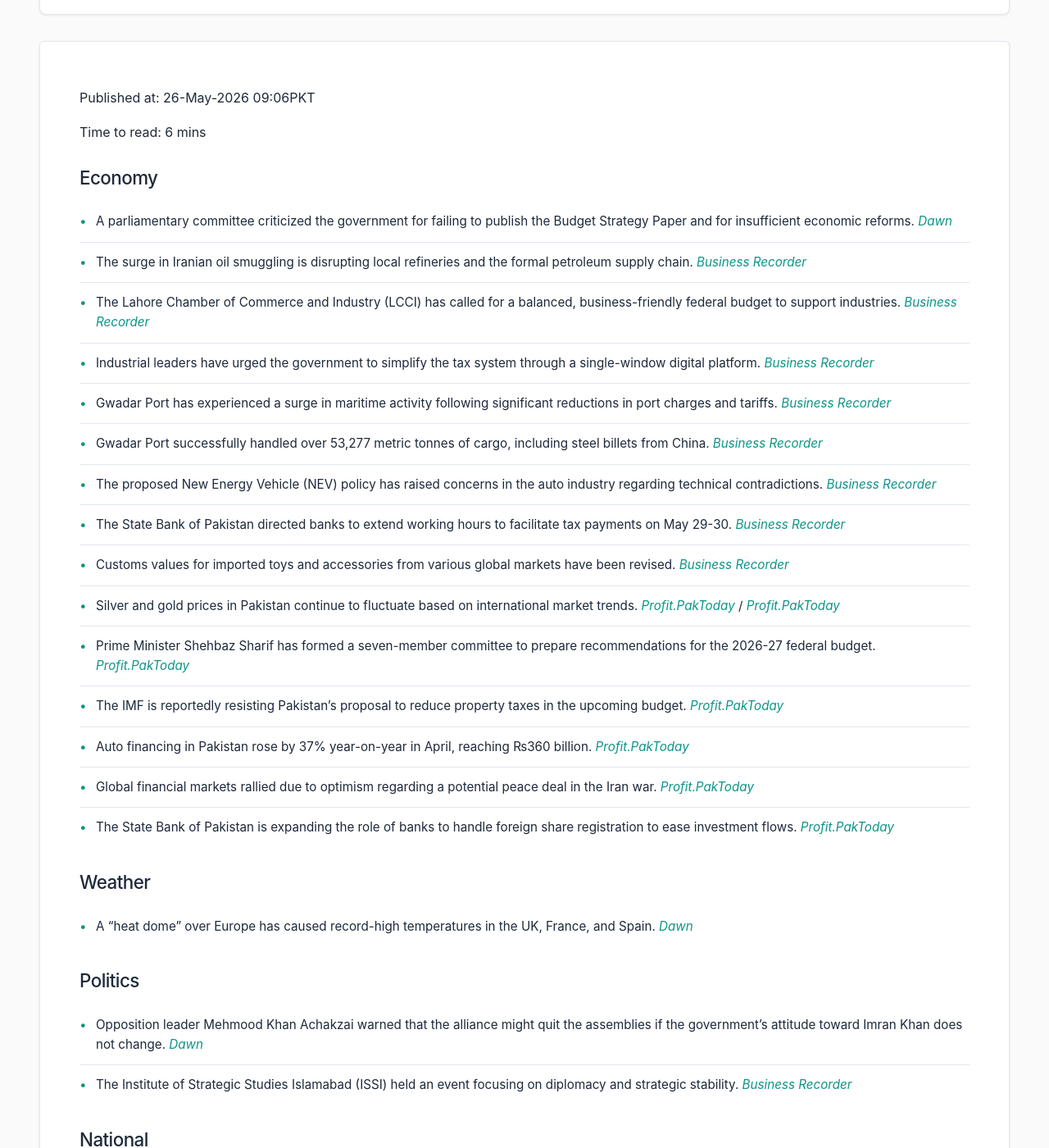
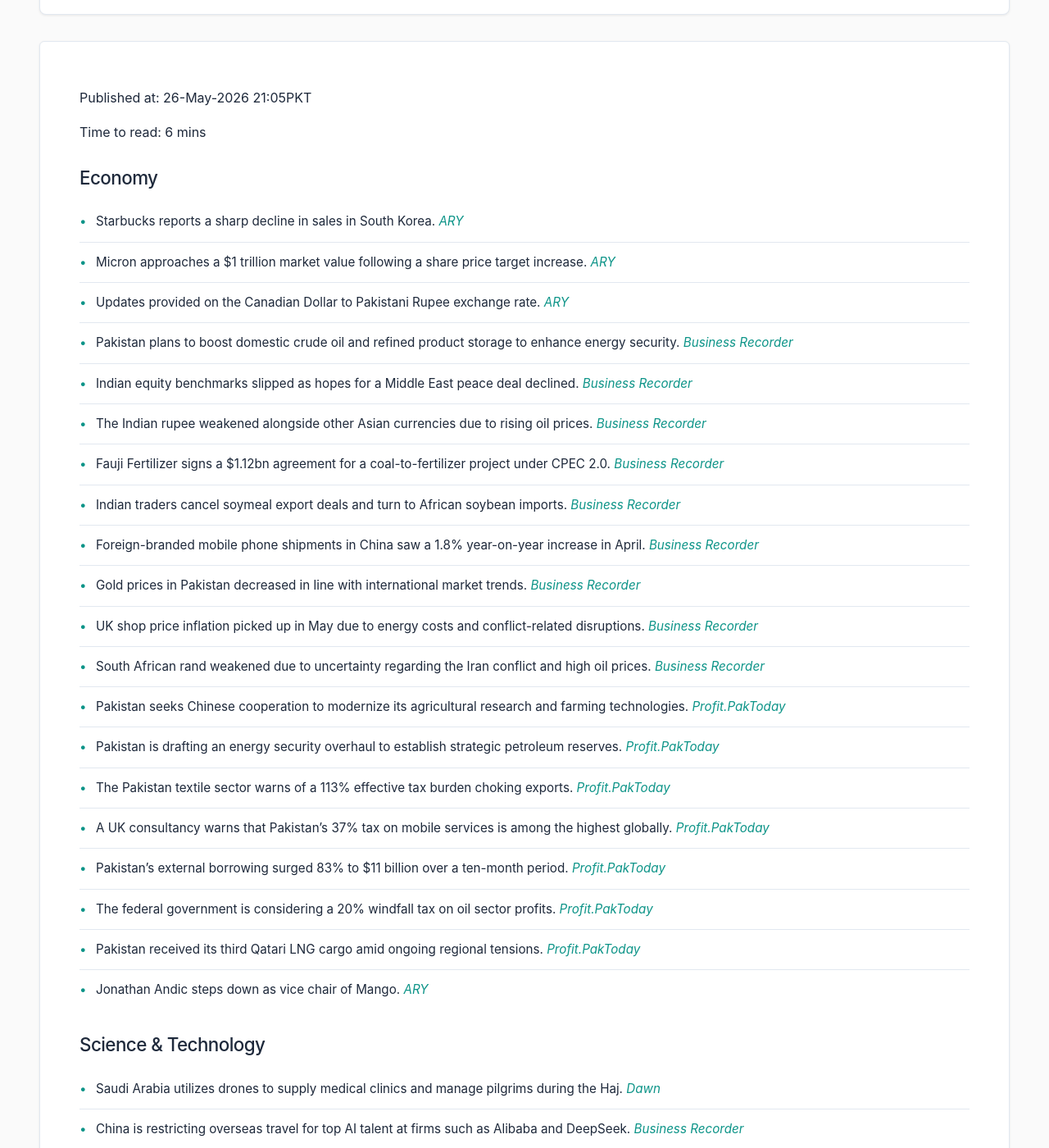
Before and after one commit to zsubzwary/news, a Jekyll site: the page built from en/index.md, in a window 1280 px wide and 1400 px high, scrolled down 209 px. Shown: the whole window at 82% size. Built offline with Jekyll 4.4.1, drawn with Linux system fonts in a browser that asks for light colours; some web fonts are replaced; comment, search, counter and statistics services are not loaded; some of the changed text lies outside the part shown.

Commit message:
DateTime; 2026-05-26T16:05:05.913Z

```diff
--- a/en/index.md
+++ b/en/index.md
@@ -4,68 +4,79 @@ title: Pakistan News Briefing
 lang: en
 ---
 
-Published at: 26-May-2026 09:06PKT
+Published at: 26-May-2026 21:05PKT
 
 Time to read: 6 mins
 
 ### Economy
-- A parliamentary committee criticized the government for failing to publish the Budget Strategy Paper and for insufficient economic reforms. *[Dawn](https://www.dawn.com/news/2003126/na-panel-takes-govt-to-task-over-budget-preparation-reforms)*
-- The surge in Iranian oil smuggling is disrupting local refineries and the formal petroleum supply chain. *[Business Recorder](https://www.brecorder.com/news/40422792/oil-smuggling-a-dangerous-parallel-market)*
-- The Lahore Chamber of Commerce and Industry (LCCI) has called for a balanced, business-friendly federal budget to support industries. *[Business Recorder](https://www.brecorder.com/news/40422809/lcci-demands-govt-present-balanced-business-friendly-federal-budget)*
-- Industrial leaders have urged the government to simplify the tax system through a single-window digital platform. *[Business Recorder](https://www.brecorder.com/news/40422810/govt-urged-to-simplify-tax-system)*
-- Gwadar Port has experienced a surge in maritime activity following significant reductions in port charges and tariffs. *[Business Recorder](https://www.brecorder.com/news/40422812/gwadar-port-sees-maritime-surge-after-me-crisis-tariff-cut)*
-- Gwadar Port successfully handled over 53,277 metric tonnes of cargo, including steel billets from China. *[Business Recorder](https://www.brecorder.com/news/40422815/gwadar-port-handles-over-53277-mt-of-cargo)*
-- The proposed New Energy Vehicle (NEV) policy has raised concerns in the auto industry regarding technical contradictions. *[Business Recorder](https://www.brecorder.com/news/40422817/auto-industry-concerned-at-proposed-nev-policy)*
-- The State Bank of Pakistan directed banks to extend working hours to facilitate tax payments on May 29-30. *[Business Recorder](https://www.brecorder.com/news/40422819/sbp-directs-banks-to-facilitate-tax-payments-on-may-29-30)*
-- Customs values for imported toys and accessories from various global markets have been revised. *[Business Recorder](https://www.brecorder.com/news/40422822/values-of-imported-toys-amp-toy-partsaccessories-revised)*
-- Silver and gold prices in Pakistan continue to fluctuate based on international market trends. *[Profit.PakToday](https://profit.pakistantoday.com.pk/2026/05/26/silver-price-in-pakistan-for-today-may-26-2026/)* / *[Profit.PakToday](https://profit.pakistantoday.com.pk/2026/05/26/gold-price-in-pakistan-for-today-may-26-2026/)*
-- Prime Minister Shehbaz Sharif has formed a seven-member committee to prepare recommendations for the 2026-27 federal budget. *[Profit.PakToday](https://profit.pakistantoday.com.pk/2026/05/26/pm-forms-seven-member-committee-for-budget-2026-27-recommendations/)*
-- The IMF is reportedly resisting Pakistan's proposal to reduce property taxes in the upcoming budget. *[Profit.PakToday](https://profit.pakistantoday.com.pk/2026/05/26/imf-resists-pakistan-plan-to-cut-property-taxes-ahead-of-fy27-budget-report/)*
-- Auto financing in Pakistan rose by 37% year-on-year in April, reaching ₨360 billion. *[Profit.PakToday](https://profit.pakistantoday.com.pk/2026/05/26/pakistan-auto-financing-rises-37-to-%e2%82%a8360-billion-in-april/)*
-- Global financial markets rallied due to optimism regarding a potential peace deal in the Iran war. *[Profit.PakToday](https://profit.pakistantoday.com.pk/2026/05/25/markets-rally-as-iran-war-deal-hopes-lift-risk-appetite-oil-slides/)*
-- The State Bank of Pakistan is expanding the role of banks to handle foreign share registration to ease investment flows. *[Profit.PakToday](https://profit.pakistantoday.com.pk/2026/05/25/sbp-expands-role-of-banks-in-foreign-shareholding-system-to-ease-investment-flows/)*
+- Starbucks reports a sharp decline in sales in South Korea. *[ARY](https://arynews.tv/starbucks-sees-sharp-drop-in-korea-sales)*
+- Micron approaches a $1 trillion market value following a share price target increase. *[ARY](https://arynews.tv/micron-stock-surges-after-ubs-price-target-update)*
+- Updates provided on the Canadian Dollar to Pakistani Rupee exchange rate. *[ARY](https://arynews.tv/canadian-dollar-to-pakistani-rupee-rate-today-may-26-2026)*
+- Pakistan plans to boost domestic crude oil and refined product storage to enhance energy security. *[Business Recorder](https://www.brecorder.com/news/40422888/pakistan-plans-oil-reserves-storage-push-as-hormuz-constraints-expose-vulnerabilities)*
+- Indian equity benchmarks slipped as hopes for a Middle East peace deal declined. *[Business Recorder](https://www.brecorder.com/news/40422883/indias-share-benchmarks-slip-as-mideast-peace-deal-hopes-ebb)*
+- The Indian rupee weakened alongside other Asian currencies due to rising oil prices. *[Business Recorder](https://www.brecorder.com/news/40422884/indian-rupee-slips-with-asian-peers-as-hopes-of-imminent-us-iran-peace-deal-falter)*
+- Fauji Fertilizer signs a $1.12bn agreement for a coal-to-fertilizer project under CPEC 2.0. *[Business Recorder](https://www.brecorder.com/news/40422885/fauji-fertilizer-inks-112bn-project-under-cpec-20)*
+- Indian traders cancel soymeal export deals and turn to African soybean imports. *[Business Recorder](https://www.brecorder.com/news/40422877/india-cancels-soymeal-export-deals-turns-to-african-soybean-imports-sources-say)*
+- Foreign-branded mobile phone shipments in China saw a 1.8% year-on-year increase in April. *[Business Recorder](https://www.brecorder.com/news/40422876/april-shipments-of-foreign-branded-phones-in-china-up-18-yy-caict-data-shows)*
+- Gold prices in Pakistan decreased in line with international market trends. *[Business Recorder](https://www.brecorder.com/news/40422873/gold-price-drops-by-rs2700-per-tola-in-pakistan)*
+- UK shop price inflation picked up in May due to energy costs and conflict-related disruptions. *[Business Recorder](https://www.brecorder.com/news/40422872/uk-shop-price-inflation-picks-up-retailers-ask-government-to-help)*
+- South African rand weakened due to uncertainty regarding the Iran conflict and high oil prices. *[Business Recorder](https://www.brecorder.com/news/40422870/south-african-rand-slips-on-iran-uncertainty-ahead-of-key-central-bank-data)*
+- Pakistan seeks Chinese cooperation to modernize its agricultural research and farming technologies. *[Profit.PakToday](https://profit.pakistantoday.com.pk/2026/05/26/pakistan-seeks-chinese-backing-to-revive-agricultural-research-expand-farm-modernization/)*
+- Pakistan is drafting an energy security overhaul to establish strategic petroleum reserves. *[Profit.PakToday](https://profit.pakistantoday.com.pk/2026/05/26/pakistan-eyes-strategic-oil-reserves-as-government-drafts-energy-security-overhaul/)*
+- The Pakistan textile sector warns of a 113% effective tax burden choking exports. *[Profit.PakToday](https://profit.pakistantoday.com.pk/2026/05/26/textile-sector-warns-113-effective-tax-burden-is-choking-exports-ahead-of-fy27-budget/)*
+- A UK consultancy warns that Pakistan's 37% tax on mobile services is among the highest globally. *[Profit.PakToday](https://profit.pakistantoday.com.pk/2026/05/26/pakistans-37-tax-on-mobile-services-among-worlds-highest-uk-consultancy-warns/)*
+- Pakistan's external borrowing surged 83% to $11 billion over a ten-month period. *[Profit.PakToday](https://profit.pakistantoday.com.pk/2026/05/26/pakistans-external-borrowing-jumps-83-to-11-billion-in-10-months/)*
+- The federal government is considering a 20% windfall tax on oil sector profits. *[Profit.PakToday](https://profit.pakistantoday.com.pk/2026/05/26/govt-weighs-20-windfall-tax-on-oil-sector-profits-earned-during-gulf-war/)*
+- Pakistan received its third Qatari LNG cargo amid ongoing regional tensions. *[Profit.PakToday](https://profit.pakistantoday.com.pk/2026/05/26/third-qatar-lng-cargo-in-two-weeks-crosses-hormuz-reaches-pakistan-amid-gulf-tensions/)*
+- Jonathan Andic steps down as vice chair of Mango. *[ARY](https://arynews.tv/jonathan-andic-steps-down-as-vice-chair-of-mango)*
+
+### Science & Technology
+- Saudi Arabia utilizes drones to supply medical clinics and manage pilgrims during the Haj. *[Dawn](https://www.dawn.com/news/2003284/saudi-arabia-turns-to-drones-to-shield-pilgrims-from-extreme-heat)*
+- China is restricting overseas travel for top AI talent at firms such as Alibaba and DeepSeek. *[Business Recorder](https://www.brecorder.com/news/40422874/china-restricts-overseas-travel-for-top-ai-talent-at-alibaba-and-deepseek-bloomberg-news-reports)*
+- South Korea aims to launch its first nuclear-powered submarine by the mid-2030s. *[Business Recorder](https://www.brecorder.com/news/40422869/south-korea-aims-to-launch-first-nuclear-powered-submarine-by-mid-2030s)*
 
 ### Weather
-- A "heat dome" over Europe has caused record-high temperatures in the UK, France, and Spain. *[Dawn](https://www.dawn.com/news/2003065/mini-version-of-hell-heat-dome-over-europe-scorches-uk-france-spain)*
+- Western Europe experiences record-breaking temperatures due to a "heat dome" effect. *[Dawn](https://www.dawn.com/news/2003256/more-climate-records-under-threat-as-spring-heatwave-bakes-western-europe)*
+- Seven deaths have been reported in France due to circumstances related to the current heatwave. *[Business Recorder](https://www.brecorder.com/news/40422875/seven-die-in-france-from-causes-related-to-heatwave)*
 
 ### Politics
-- Opposition leader Mehmood Khan Achakzai warned that the alliance might quit the assemblies if the government's attitude toward Imran Khan does not change. *[Dawn](https://www.dawn.com/news/2003056/opposition-may-quit-assemblies-if-govt-does-not-change-its-attitude-towards-imran-achakzai)*
-- The Institute of Strategic Studies Islamabad (ISSI) held an event focusing on diplomacy and strategic stability. *[Business Recorder](https://www.brecorder.com/news/40422816/issi-hosts-event-to-commemorate-youm-e-takbeer)*
+- US President Donald Trump to undergo an annual physical amid scrutiny of his health. *[Dawn](https://www.dawn.com/news/2003248/trump-near-80-to-have-annual-physical-amid-scrutiny-of-recent-ailments)*
+- Donald Trump reiterates claims that the 2020 election was "rigged." *[ARY](https://arynews.tv/trump-claims-2020-election-rigged-at-least-107-times-in-six-months-as-midterms-loom)*
 
 ### National
-- A massive explosion in Quetta's Faqirabad neighborhood has left many homes unsafe and uninhabitable. *[Dawn](https://www.dawn.com/news/2003127/quetta-bombing-leaves-ill-fated-neighbourhood-uninhabitable)*
-- Experts emphasized the importance of diplomacy and new technologies to deter security threats from India. *[Dawn](https://www.dawn.com/news/2003068/diplomacy-new-war-technology-vital-to-deter-india-say-experts)*
-- The Supreme Court ruled that family courts cannot grant a *khula* without a wife's explicit and informed consent. *[Dawn](https://www.dawn.com/news/2003125/sc-rules-against-khula-sans-wifes-explicit-consent)*
-- The Punjab government has deferred a plan to rename historical roads to avoid backlash from extremist elements. *[Dawn](https://www.dawn.com/news/2003180/punjab-govt-defers-roads-renaming-plan-to-avert-backlash)*
-- The Lahore High Court ruled that immigration authorities cannot restrict travel based on vague or unsubstantiated suspicions. *[Dawn](https://www.dawn.com/news/2003124/lhc-rules-fia-cannot-stop-travel-on-vague-suspicions)*
-- The Sindh High Court has acquitted the former NBP president in a Rs54 billion loan scam case. *[Dawn](https://www.dawn.com/news/2003123/shc-acquits-ex-nbp-chief-in-rs54bn-loan-scam-case)*
-- A fire in Islamabad's Margalla Hills has been successfully brought under control. *[Dawn](https://www.dawn.com/news/2003045/margalla-hills-fire-brought-under-control-cooling-process-underway-district-admin)*
-- A newly married couple was shot dead in Karachi's Malir area while returning from court. *[Dawn](https://www.dawn.com/news/2003054/newly-married-couple-shot-dead-in-karachis-malir-area-police)*
-- Prince Aga Khan has assured the KP Chief Minister of future investments in the province. *[Dawn](https://www.dawn.com/news/2003033/prince-aga-khan-assures-kp-cm-sohail-afridi-of-investment-in-the-province)*
-- Militants blew up a government school and a basic health unit in the Tank district of KP. *[Dawn](https://www.dawn.com/news/2003026/militants-blow-up-govt-school-basic-health-unit-in-kps-tank)*
-- A suicide bombing near the Chaman railway crossing in Quetta has caused significant devastation and loss of life. *[Business Recorder](https://www.brecorder.com/news/40422793/quetta-bombing-terrorism-continues-to-pose-a-grave-threat)*
-- Punjab Chief Minister Maryam Nawaz has ordered inspections of buses and terminals ahead of Eid ul Azha. *[Business Recorder](https://www.brecorder.com/news/40422804/punjab-cm-orders-inspection-of-buses-terminals)*
-- Eleven people lost their lives in a tragic traffic accident on the Swat Expressway. *[Business Recorder](https://www.brecorder.com/news/40422806/condolence)*
-- Administrative and sanitation arrangements have been finalized in Punjab for the upcoming Eid-ul-Azha. *[Business Recorder](https://www.brecorder.com/news/40422808/arrangements-finalised-for-eid-ul-azha-days-azma)*
-- The Supreme Court confirmed that no pre-arrest or post-arrest bail cases are pending at its Islamabad seat. *[Business Recorder](https://www.brecorder.com/news/40422814/sc-confirms-no-pre-arrest-or-post-arest-bail-cases-pending)*
-- The Sindh Assembly saw intense protests from MQM legislators regarding water shortages in Karachi. *[Business Recorder](https://www.brecorder.com/news/40422818/sindh-pa-witnesses-noisy-protest-over-water-shortages)*
-- Eighteen people were killed in a crash on the Swat Expressway involving a passenger coach and a parked bus. *[Business Recorder](https://www.brecorder.com/news/40422820/18-killed-7-injured-in-swat-expressway-accident)*
-- The Islamabad High Court has granted a stay against CDA action against residents of One Constitution Avenue. *[Profit.PakToday](https://profit.pakistantoday.com.pk/2026/05/25/ihc-halts-cda-action-against-one-constitution-avenue-residents-grants-stay-on-appeals/)*
+- Prince Rahim completes a week-long visit to Pakistan with commitments to development. *[Dawn](https://www.dawn.com/news/2003265/prince-rahim-winds-up-pakistan-visit-after-week-of-meetings-with-political-leadership-development-assurances)*
+- Jail authorities request a medical examination for alleged drug queenpin Anmol due to kidney pain. *[Dawn](https://www.dawn.com/news/2003283/jail-authorities-request-medical-examination-of-alleged-drug-queenpin-anmol-over-kidney-pain)*
+- Police arrest a suspect in the killing of a newly married couple in Karachi's Malir area. *[Dawn](https://www.dawn.com/news/2003254/police-arrest-suspect-in-killing-of-newly-married-couple-in-karachis-malir-spokesperson)*
+- KP Information Minister dismisses reports of PTI MPAs forming a group against CM Afridi. *[Dawn](https://www.dawn.com/news/2003238/baseless-and-fabricated-kp-info-minister-dismisses-reports-of-pti-mpas-forming-group-against-cm-afridi)*
+- Deputy PM Ishaq Dar travels to New York to address a high-level UNSC debate. *[Dawn](https://www.dawn.com/news/2003210/dpm-dar-to-address-high-level-unsc-debate-in-new-york-amid-busy-day-of-engagements)*
+- The Punjab government defers a plan to rename roads to avoid potential backlash. *[Dawn](https://www.dawn.com/news/2003180/punjab-govt-defers-roads-renaming-plan-to-avert-backlash)*
+- A powerful bombing in Quetta leaves a neighborhood near Chaman railway crossing uninhabitable. *[Dawn](https://www.dawn.com/news/2003127/quetta-bombing-leaves-ill-fated-neighbourhood-uninhabitable)*
+- The Supreme Court rules that khula requires a wife's explicit and informed consent. *[Dawn](https://www.dawn.com/news/2003125/sc-rules-against-khula-sans-wife-s-explicit-consent)*
+- UNESCO praises the completion of the Picture Wall restoration at Lahore Fort. *[Business Recorder](https://www.brecorder.com/news/40422740/lahore-fort-picture-wall-restoration-a-milestone-for-heritage-conservation)*
+- Sindh High Court acquits former NBP president Syed Ahmed Iqbal Ashraf in the Hascol loan case. *[Profit.PakToday](https://profit.pakistantoday.com.pk/2026/05/26/sindh-high-court-acquits-former-nbp-president-syed-ahmed-iqbal-ashraf-in-%e2%82%a854-billion-hascol-loan-case/)*
 
 ### International
-- US forces carried out strikes on Iranian missile sites, threatening a fragile Middle East ceasefire. *[Dawn](https://www.dawn.com/news/2003162/us-carries-out-self-defence-strikes-in-iran-despite-ceasefire)*
-- An Iranian diplomat is expected to miss a key UN Security Council debate due to a US visa denial. *[Dawn](https://www.dawn.com/news/2003096/araghchi-to-miss-un-debate-after-us-denies-visa)*
-- Donald Trump has linked a potential Iran peace deal to widespread normalization with Israel via the Abraham Accords. *[Dawn](https://www.dawn.com/news/2003043/trump-demands-widespread-sign-up-to-abraham-accords-as-part-of-iran-peace-deal)*
-- Chinese President Xi Jinping met PM Shehbaz Sharif, praising the "unbreakable" ties between China and Pakistan. *[Dawn](https://www.dawn.com/news/2002979/chinas-xi-hails-unbreakable-ties-praises-pakistans-role-in-iran-peace-efforts-as-he-meets-pm-shehbaz)*
-- Iranian pilgrims in Makkah expressed a sense of peace and safety during the Haj pilgrimage. *[Dawn](https://www.dawn.com/news/2003108/iranians-find-peace-and-safety-during-haj)*
-- The former leader of the Scottish National Party pleaded guilty to embezzling $540,000. *[ARY](https://arynews.tv/murrell-pleads-guilty-to-embezzlement-charges)*
-- Chinese Consul General Sun Yan reaffirmed China's support for Pakistan's stability and development. *[Business Recorder](https://www.brecorder.com/news/40422803/chinese-cg-reaffirms-support-to-countrys-stability-development)*
-- Deputy PM Ishaq Dar has departed for New York to participate in the UN Security Council debate. *[Business Recorder](https://www.brecorder.com/news/40422813/dar-departs-for-new-york-to-participate-in-unsc-debate)*
-- The British High Commissioner met with Pakistan's Finance Minister to discuss bilateral economic cooperation. *[Business Recorder](https://www.brecorder.com/news/40422821/uk-hc-assured-of-policy-continuation-and-fiscal-discipline)*
-- The US and Iran are reportedly discussing a framework to reopen the Strait of Hormuz following a potential deal. *[Profit.PakToday](https://profit.pakistantoday.com.pk/2026/05/25/us-iran-discuss-plan-to-reopen-strait-of-hormuz-after-potential-deal-report/)*
-- Pakistan and the UK are reviewing their reform agendas amid regional economic uncertainty. *[Profit.PakToday](https://profit.pakistantoday.com.pk/2026/05/25/pakistan-uk-review-reform-agenda-amid-regional-economic-uncertainty/)*
+- Haj sermons emphasize the need for Muslim unity and improved conditions for the Ummah. *[Dawn](https://www.dawn.com/news/2003259/prayers-offered-for-muslim-unity-ummahs-better-conditions-in-haj-sermon-as-pilgrims-gather-at-arafat)*
+- Climate Minister Musadik Malik urges India to respect the Indus Waters Treaty. *[Dawn](https://www.dawn.com/news/2003262/climate-minister-musadik-malik-warns-against-water-aggression-urges-india-to-respect-iwt)*
+- The Israeli military dismisses a former top lawyer following a scandal involving detainee abuse. *[Dawn](https://www.dawn.com/news/2003279/israeli-military-dismisses-former-top-lawyer-from-ranks-over-leaked-2024-video-of-palestinian-detainees-abuse)*
+- Ireland plans to implement a ban on goods from Israeli settlements in the West Bank by July. *[Dawn](https://www.dawn.com/news/2003260/ireland-to-ban-goods-from-israeli-settlements-in-west-bank-by-july)*
+- China and Pakistan reach a new consensus on deepening their strategic partnership. *[Dawn](https://www.dawn.com/news/2003203/china-pakistan-reach-new-broad-consensus-on-boosting-ties)*
+- Iran's supreme leader states regional nations will no longer serve as shields for US bases. *[Dawn](https://www.dawn.com/news/2003236/iran-supreme-leader-says-regional-nations-will-no-longer-be-shields-for-us-bases)*
+- Quad nations agree to build a port in Fiji and sign pacts regarding critical minerals. *[Dawn](https://www.dawn.com/news/2003217/australia-india-japan-us-quad-to-build-a-port-unveil-pact-on-critical-minerals)*
+- US President Donald Trump pushes for more countries to join the Abraham Accords. *[Dawn](https://www.dawn.com/news/2003282/why-trumps-abraham-accords-push-is-a-non-starter)*
+- US forces carry out strikes in southern Iran despite a fragile ceasefire. *[Dawn](https://www.dawn.com/news/2003162/us-carries-out-self-defence-strikes-in-iran-despite-ceasefire)*
+- Iran's judiciary suspends a presidential body that had ordered the restoration of internet access. *[Business Recorder](https://www.brecorder.com/news/40422886/iran-judiciary-suspends-presidential-body-after-it-ordered-internet-restored)*
+- Iranian negotiators are reportedly seeking the release of $24 billion in frozen assets. *[Business Recorder](https://www.brecorder.com/news/40422878/iran-media-says-negotiators-seek-24bn-asset-release-in-us-deal)*
+- India prepares an interim report regarding the anniversary of the Air India crash. *[ARY](https://arynews.tv/india-prepares-interim-not-final-report-as-air-india-crash-anniversary-nears-source-says)*
 
-### Health
-- Health experts have warned of the increased risk of Congo Crimean Haemorrhagic Fever (CCHF) during Eidul Azha. *[Dawn](https://www.dawn.com/news/2003088/concern-over-risk-of-congo-fever-during-eidul-azha)*
-- The WHO reports that the Ebola epidemic is currently outpacing medical responders. *[Dawn](https://www.dawn.com/news/2003035/who-chief-says-suspected-ebola-deaths-at-220-and-epidemic-is-outpacing-us)*
-- The Punjab health department has finalized medical arrangements to ensure uninterrupted services during Eid holidays. *[Business Recorder](https://www.brecorder.com/news/40422807/health-dept-finalises-arrangements-for-facilities-on-eid-ul-azha-occasion)*
+### Sports
+- Sahibzada Farhan headlines star-studded LPL 2026 signings. *[ARY](https://arynews.tv/sahibzada-farhan-headlines-star-studded-lpl-2026-signings)*
+- Tennis player Gael Monfils aims to extend his career into his 40s. *[Business Recorder](https://www.brecorder.com/news/40422868/monfils-aims-to-emulate-ronaldo-lebron-after-roland-garros-farewell)*
+- Mohamed Kudus is ruled out of Ghana's World Cup squad due to injury. *[Business Recorder](https://www.brecorder.com/news/40422867/injury-rules-spurs-kudus-out-of-ghanas-world-cup-squad)*
+
+### Other
+- Season 4 of *The Gilded Age* is confirmed for a 2026 return. *[ARY](https://arynews.tv/the-gilded-age-season-4-confirmed-for-2026-return)*
+- A dance video by Fiza Ali sparks widespread online debate. *[ARY](https://arynews.tv/fiza-ali-dance-video-goes-viral-check-comments)*
+- A review praises a new crime thriller starring Leo Woodall and Dustin Hoffman. *[ARY](https://arynews.tv/tuner-review-leo-woodall-crime-movie)*
+- K-pop group BTS wins top honors at the American Music Awards. *[Business Recorder](https://www.brecorder.com/news/40422871/k-pop-band-bts-wins-top-american-music-awards-honor-for-second-time)*
+- An essay discusses the rising economic difficulty of performing the Haj pilgrimage. *[Business Recorder](https://www.brecorder.com/news/40422778/this-hajj-someone-you-know-is-in-makkah)*
```
